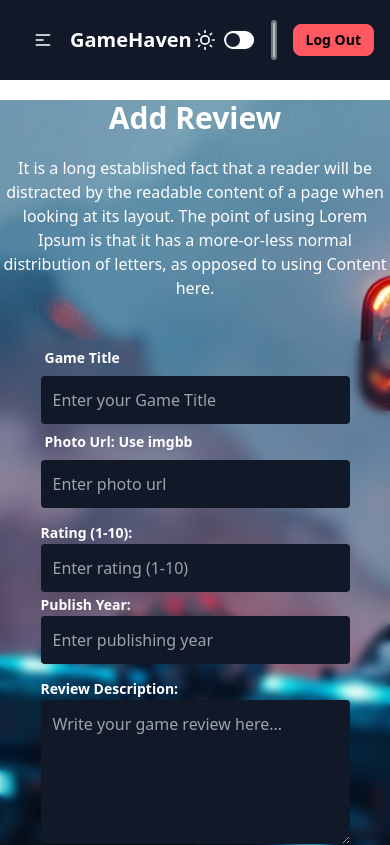
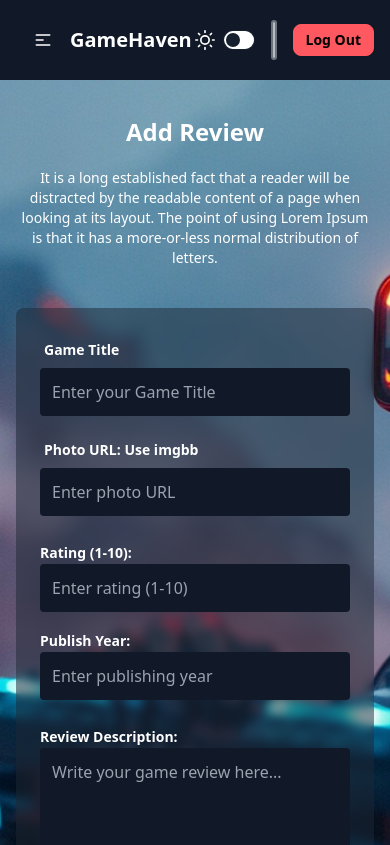
Before and after one commit to PritomChakma/PH-Assignment-10, a React (Vite) app: page /addReview in a window 390 px wide. Shown: the top 845 px of the page. Built offline with nearby package versions, Linux system fonts and the light colour scheme; no server answers; sample sign-in values are in the browser's storage.

Commit message:
desig add review for responsive mobile tablet and dekstop

```diff
--- a/src/Pages/AddReview.jsx
+++ b/src/Pages/AddReview.jsx
@@ -43,27 +43,26 @@ const AddReview = () => {
   return (
     <div>
       <div
-        className="bg-cover bg-center md:p-24 "
+        className="bg-cover bg-center p-4 sm:p-8 md:p-12 lg:p-24"
         style={{ backgroundImage: `url(${banner})` }}
       >
-        <h2 className="text-3xl font-bold text-center my-5 text-white">
+        <h2 className="text-2xl sm:text-3xl lg:text-4xl font-bold text-center my-5 text-white">
           Add Review
         </h2>
-        <p className="text-center md:w-10/12 mx-auto mb-10 text-white">
+        <p className="text-center text-sm md:text-base lg:text-lg md:w-8/12 lg:w-7/12 mx-auto mb-10 text-white">
           It is a long established fact that a reader will be distracted by the
           readable content of a page when looking at its layout. The point of
           using Lorem Ipsum is that it has a more-or-less normal distribution of
-          letters, as opposed to using Content here.
+          letters.
         </p>
 
-        <div className=" backdrop-blur-sm rounded-lg  ">
+        <div className="backdrop-blur-sm rounded-lg bg-gray-800 bg-opacity-50 p-6 sm:p-8 md:p-12">
           <form
             onSubmit={handleAddReview}
-            className="w-10/12 mx-auto backdrop-blur-sm"
+            className="w-full max-w-screen-lg mx-auto space-y-6"
           >
-            {/* Name and Quantity Form Row */}
-            <div className="md:flex gap-8 px-2 my-3">
-              <div className="form-control md:w-1/2">
+            <div className="grid grid-cols-1 md:grid-cols-2 gap-4">
+              <div className="form-control">
                 <label className="label">
                   <span className="label-text font-semibold text-white">
                     Game Title
@@ -77,25 +76,23 @@ const AddReview = () => {
                   required
                 />
               </div>
-              <div className="form-control md:w-1/2">
+              <div className="form-control">
                 <label className="label">
                   <span className="label-text font-semibold text-white">
-                    Photo Url: Use imgbb
+                    Photo URL: Use imgbb
                   </span>
                 </label>
                 <input
                   type="text"
                   name="photo"
-                  placeholder="Enter photo url"
+                  placeholder="Enter photo URL"
                   className="bg-gray-900 text-gray-200 placeholder-gray-400 w-full p-3 rounded focus:outline-none focus:ring-2 focus:ring-green-500"
                   required
                 />
               </div>
             </div>
-
-            {/* Rating Form */}
-            <div className="md:flex gap-8 px-2">
-              <div className="form-control md:w-1/2">
+            <div className="grid grid-cols-1 md:grid-cols-2 gap-4">
+              <div className="form-control">
                 <label htmlFor="rating">
                   <span className="label-text font-semibold text-white">
                     Rating (1-10):
@@ -112,7 +109,7 @@ const AddReview = () => {
                   required
                 />
               </div>
-              <div className="form-control md:w-1/2">
+              <div className="form-control">
                 <label htmlFor="year">
                   <span className="label-text font-semibold text-white">
                     Publish Year:
@@ -129,9 +126,7 @@ const AddReview = () => {
                 />
               </div>
             </div>
-
-            {/* Description */}
-            <div className="form-control md:w-full px-2 my-3">
+            <div className="form-control">
               <label htmlFor="description">
                 <span className="label-text font-semibold text-white">
                   Review Description:
@@ -143,15 +138,13 @@ const AddReview = () => {
                 className="bg-gray-900 text-gray-200 placeholder-gray-400 w-full p-3 rounded focus:outline-none focus:ring-2 focus:ring-green-500"
                 placeholder="Write your game review here..."
                 rows="5"
-                cols="50"
                 required
               ></textarea>
             </div>
-
             <input
               type="submit"
-              value="Submit "
-              className="btn btn-block bg-[#D2B48C] my-7 px-2"
+              value="Submit"
+              className="btn  bg-[#D12F42] text-white w-full  px-6 py-3 rounded-lg my-4"
             />
           </form>
         </div>
```
Also changed, not shown: src/Components/Navbar.jsx (+32 -19 lines).
